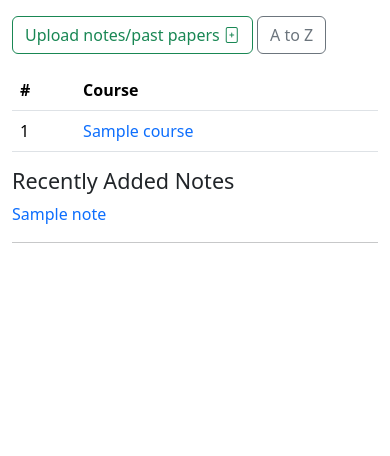
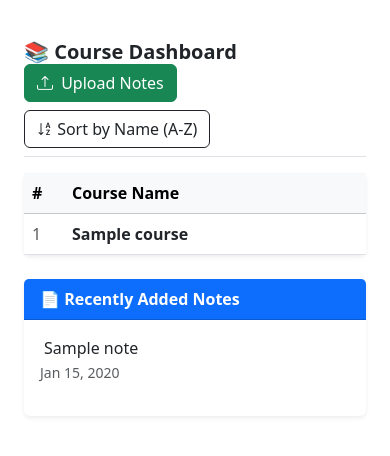
Before and after one commit to wathika-eng/uninotes_refactor, a Django app: template mainapp/templates/mainapp/dashboard.html in a window 390 px wide. Shown: the part 56-512 px from the top of the page. Run offline with Django 4.2, Linux system fonts and the light colour scheme; the template is opened without the code that fills it: most values are stand-ins (such as "Sample title", 1, 10 or a date in 2020); some libraries are stand-ins or nearby versions.

Commit message:
Refactor dashboard layout and enhance DataTables integration; update styles for improved responsiveness and user experience

```diff
--- a/mainapp/templates/mainapp/base.html
+++ b/mainapp/templates/mainapp/base.html
@@ -44,7 +44,7 @@
 		<link
 			rel="stylesheet"
 			href="https://cdn.jsdelivr.net/npm/bootstrap-icons@1.11.2/font/bootstrap-icons.min.css" />
-		<link rel="stylesheet" href="{% static 'css/styles.css' %}" />
+		<link rel="stylesheet" href="{% static 'css/main.css' %}" />
 		<!-- Google Analytics -->
 		<!-- Title -->
 		<title>Notes Info System | {% block title %}{% endblock %}</title>
--- a/mainapp/templates/mainapp/dashboard.html
+++ b/mainapp/templates/mainapp/dashboard.html
@@ -1,37 +1,67 @@
 {% extends "mainapp/base.html" %} {% block title %}Dashboard{% endblock %}
+
+<!-- Preload & noscript fallback for DataTables CSS -->
+<link
+	rel="preload"
+	href="https://cdn.datatables.net/v/dt/jq-3.7.0/dt-2.2.2/sp-2.3.3/datatables.min.css"
+	as="style"
+	onload="this.onload=null;this.rel='stylesheet'" />
+<noscript>
+	<link
+		rel="stylesheet"
+		href="https://cdn.datatables.net/v/dt/jq-3.7.0/dt-2.2.2/sp-2.3.3/datatables.min.css" />
+</noscript>
+
 {% block content %}
-<div class="container-sm" id="alert-container"></div>
+<div class="container-sm py-3">
+	<!-- Alerts -->
+	<div id="alert-container"></div>
 
+	<!-- Top Action Bar -->
+	<div
+		class="d-flex flex-wrap justify-content-between align-items-center bg-white py-2 border-bottom mb-3 z-2"
+		style="top: 60px">
+		<h2 class="h5 fw-bold m-0">📚 Course Dashboard</h2>
+		<div class="d-flex flex-wrap gap-2">
 			<a
 				id="newNoteButton"
 				href="{% url 'create_record' %}"
-	class="btn btn-outline-success mb-3">
-	Upload notes/past papers <i class="bi bi-file-plus"></i>
+				class="btn btn-success">
+				<i class="bi bi-upload me-1"></i> Upload Notes
 			</a>
+			<button class="btn btn-outline-dark" id="sortButton">
+				<i class="bi bi-sort-alpha-down"></i> Sort by Name (A-Z)
+			</button>
+		</div>
+	</div>
 
-<button class="btn btn-outline-secondary mb-3" id="sortButton">A to Z</button>
-
-<div class="row">
+	<div class="row gy-4">
+		<!-- Course Table -->
 		<div class="col-md-8">
+			<div class="card shadow-sm border-0">
+				<div class="card-body p-0">
 					<div class="table-responsive">
-			<table class="table table-hover" id="coursesTable">
-				<thead>
+						<table
+							class="table table-hover mb-0 align-middle"
+							id="coursesTable">
+							<thead class="table-light">
 								<tr>
-						<th>#</th>
-						<th>Course</th>
-						<!-- <th>Unit</th>
-						<th>Year</th> -->
+									<th style="width: 40px">#</th>
+									<th class="d-none">Has Notes</th>
+									<th>Course Name</th>
 								</tr>
 							</thead>
-				<!-- dashboard.html -->
 							<tbody>
 								{% for course in courses %}
 								<tr>
-						<td>{{ forloop.counter }}</td>
+									<td class="text-muted">{{ forloop.counter }}</td>
+									<td class="d-none">
+										{% if course.id in courses_with_notes %}1{% else %}0{% endif %}
+									</td>
 									<td>
 										<a
 											href="{% url 'course_details' course.pk %}"
-								class="text-decoration-none">
+											class="fw-semibold text-decoration-none text-dark">
 											{{ course.get_display_name }}
 										</a>
 										{% if course.id in courses_with_notes %}
@@ -41,48 +71,52 @@
 								</tr>
 								{% empty %}
 								<tr>
-						<td colspan="4">No courses found.</td>
+									<td colspan="3" class="text-muted text-center">
+										No courses available.
+									</td>
 								</tr>
 								{% endfor %}
 							</tbody>
 						</table>
 					</div>
 				</div>
+			</div>
+		</div>
 
+		<!-- Recent Notes Sidebar -->
 		<div class="col-md-4">
-		<h4>Recently Added Notes</h4>
+			<div class="card shadow-sm border-0">
+				<div class="card-header bg-primary text-white fw-semibold">
+					📄 Recently Added Notes
+				</div>
+				<div class="card-body">
 					{% for note in notes %}
-		<div class="mb-2">
+					<div class="mb-3">
 						<a
 							href="{{ note.file.url }}"
 							target="_blank"
-				class="text-decoration-none text-primary">
-				<i class="bi bi-file-earmark-rich-text"></i>
+							class="d-block text-dark text-decoration-none fw-medium">
+							<i
+								class="bi bi-file-earmark-{{ note.get_file_type_icon }} me-1 text-primary"></i>
 							{{ note.get_display_name }}
 						</a>
+						<small class="text-muted"
+							>{{ note.uploaded_at|date:"M d, Y" }}</small
+						>
 					</div>
-		<hr />
-		{% empty %}
-		<p>No recent notes uploaded.</p>
+					{% if not forloop.last %}
+					<hr class="my-2" />
+					{% endif %} {% empty %}
+					<p class="text-muted">No recent notes uploaded.</p>
 					{% endfor %}
 				</div>
 			</div>
+		</div>
+	</div>
+</div>
 
-<!-- Defer non-critical CSS -->
-<link
-	rel="preload"
-	href="https://cdn.datatables.net/v/dt/jq-3.7.0/dt-2.2.2/sp-2.3.3/datatables.min.css"
-	as="style"
-	onload="this.onload=null;this.rel='stylesheet'" />
-<noscript
-	><link
-		rel="stylesheet"
-		href="https://cdn.datatables.net/v/dt/jq-3.7.0/dt-2.2.2/sp-2.3.3/datatables.min.css"
-/></noscript>
-
-<!-- Async load scripts -->
+<!-- DataTables JS -->
 <script>
-	// Load DataTables asynchronously
 	function loadDataTables() {
 		return new Promise((resolve) => {
 			const script = document.createElement('script');
@@ -96,60 +130,64 @@
 		});
 	}
 
-	// Initialize after DOM and scripts are ready
 	document.addEventListener('DOMContentLoaded', function () {
-		// Auth check handler
+		const isAuthenticated = "{{ user.is_authenticated|yesno:'true,false' }}";
+
+		// Upload Button Auth Guard
 		document
 			.getElementById('newNoteButton')
 			.addEventListener('click', function (event) {
-				const isAuthenticated =
-					"{{ user.is_authenticated|yesno:'true,false' }}";
 				if (isAuthenticated !== 'true') {
 					event.preventDefault();
-					const alertHTML = `
+					document.getElementById('alert-container').innerHTML = `
 					<div class="alert alert-warning alert-dismissible fade show" role="alert">
-            You need to be authenticated to upload notes.
-            <button type="button" class="btn btn-warning btn-sm ms-2" id="loginBtn">Login</button>
-            <button type="button" class="btn btn-secondary btn-sm" data-bs-dismiss="alert">Cancel</button>
+						<strong>Notice:</strong> You must be logged in to upload notes.
+						<div class="mt-2">
+							<button type="button" class="btn btn-sm btn-warning me-2" id="loginBtn">Login</button>
+							<button type="button" class="btn btn-sm btn-secondary" data-bs-dismiss="alert">Cancel</button>
 						</div>
-        `;
-					document.getElementById('alert-container').innerHTML = alertHTML;
+					</div>`;
 					if ('vibrate' in navigator) navigator.vibrate([200, 100, 200]);
-
-					document
-						.getElementById('loginBtn')
-						.addEventListener('click', function () {
-							window.location.href = '{% url "login" %}';
+					document.getElementById('loginBtn').addEventListener('click', () => {
+						window.location.href = '{% url "login" %}?next={{ request.path }}';
 					});
 				}
 			});
 
-		// Initialize DataTables after load
+		// Load and Init DataTable
 		loadDataTables().then(() => {
 			const table = $('#coursesTable').DataTable({
 				paging: true,
+				pageLength: 10,
 				searching: true,
 				info: false,
 				ordering: true,
 				responsive: true,
 				autoWidth: false,
-				order: [[0, 'desc']], // Default: "Has Notes" on top
+				order: [
+					[1, 'desc'],
+					[2, 'asc'],
+				],
 				columnDefs: [
-					{
-						targets: 0, // our "has notes" column
-						visible: false, // hide column from UI
-						searchable: false,
+					{ orderable: false, targets: 0 },
+					{ visible: false, targets: 1 },
+				],
+				language: {
+					search: '_INPUT_',
+					searchPlaceholder: 'Search courses...',
 				},
-					{ targets: '_all', defaultContent: '' },
-				],
-				initComplete: function () {
-					let asc = true;
-					$('#sortButton').on('click', function () {
-						table.order([1, asc ? 'asc' : 'desc']).draw();
-						asc = !asc;
-						$(this).text(asc ? 'A to Z' : 'Z to A');
 			});
-				},
+
+			// Sort Toggle
+			let nameSortAsc = true;
+			document
+				.getElementById('sortButton')
+				.addEventListener('click', function () {
+					nameSortAsc = !nameSortAsc;
+					table.order([2, nameSortAsc ? 'asc' : 'desc']).draw();
+					this.innerHTML = nameSortAsc
+						? '<i class="bi bi-sort-alpha-down"></i> Sort by Name (A-Z)'
+						: '<i class="bi bi-sort-alpha-up"></i> Sort by Name (Z-A)';
 				});
 		});
 	});
```
Also changed, not shown: mainapp/static/css/main.css (added, +116 -0 lines), 1 other file. Lines whose indentation alone changed are shown as unchanged.
